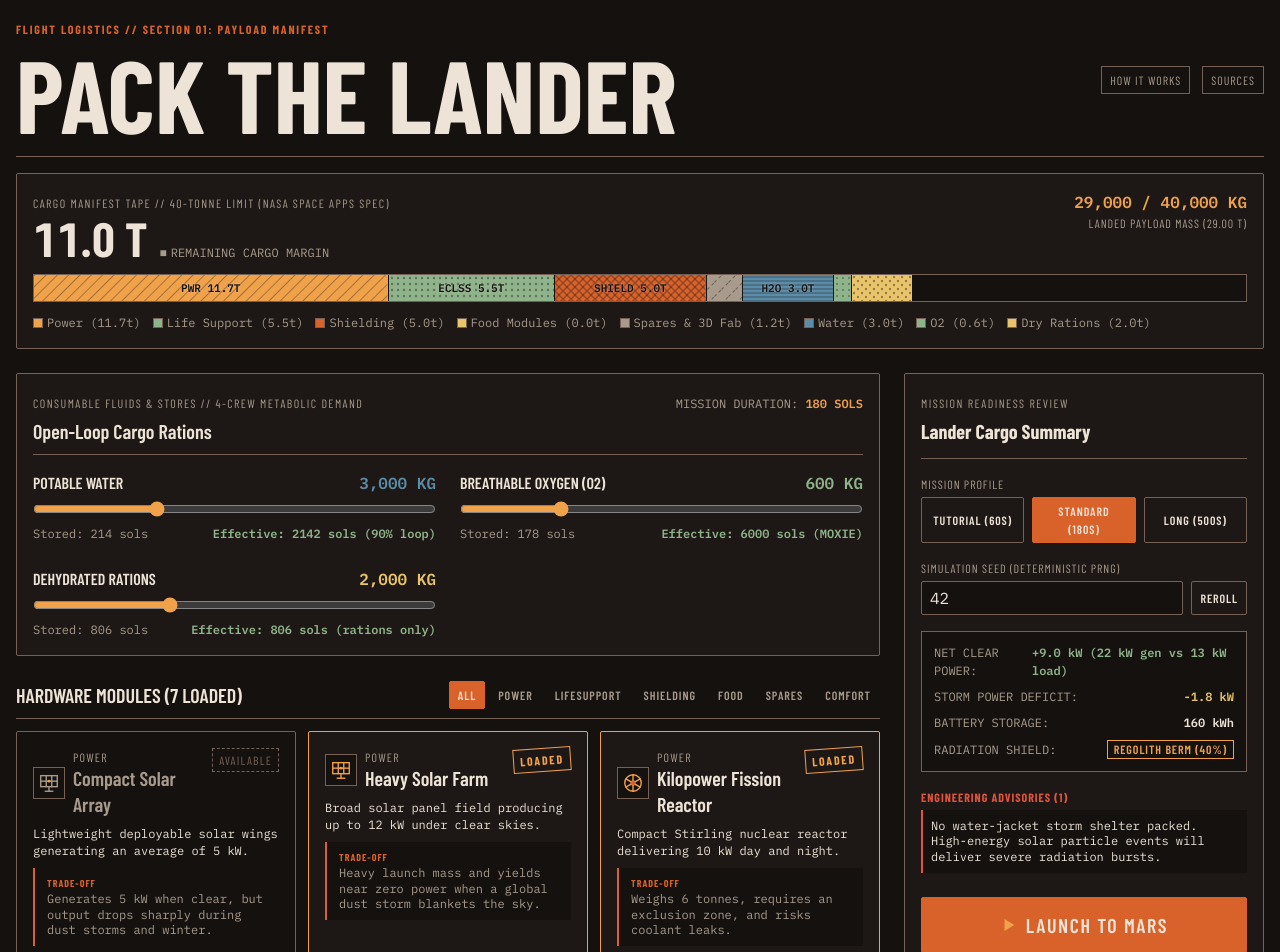
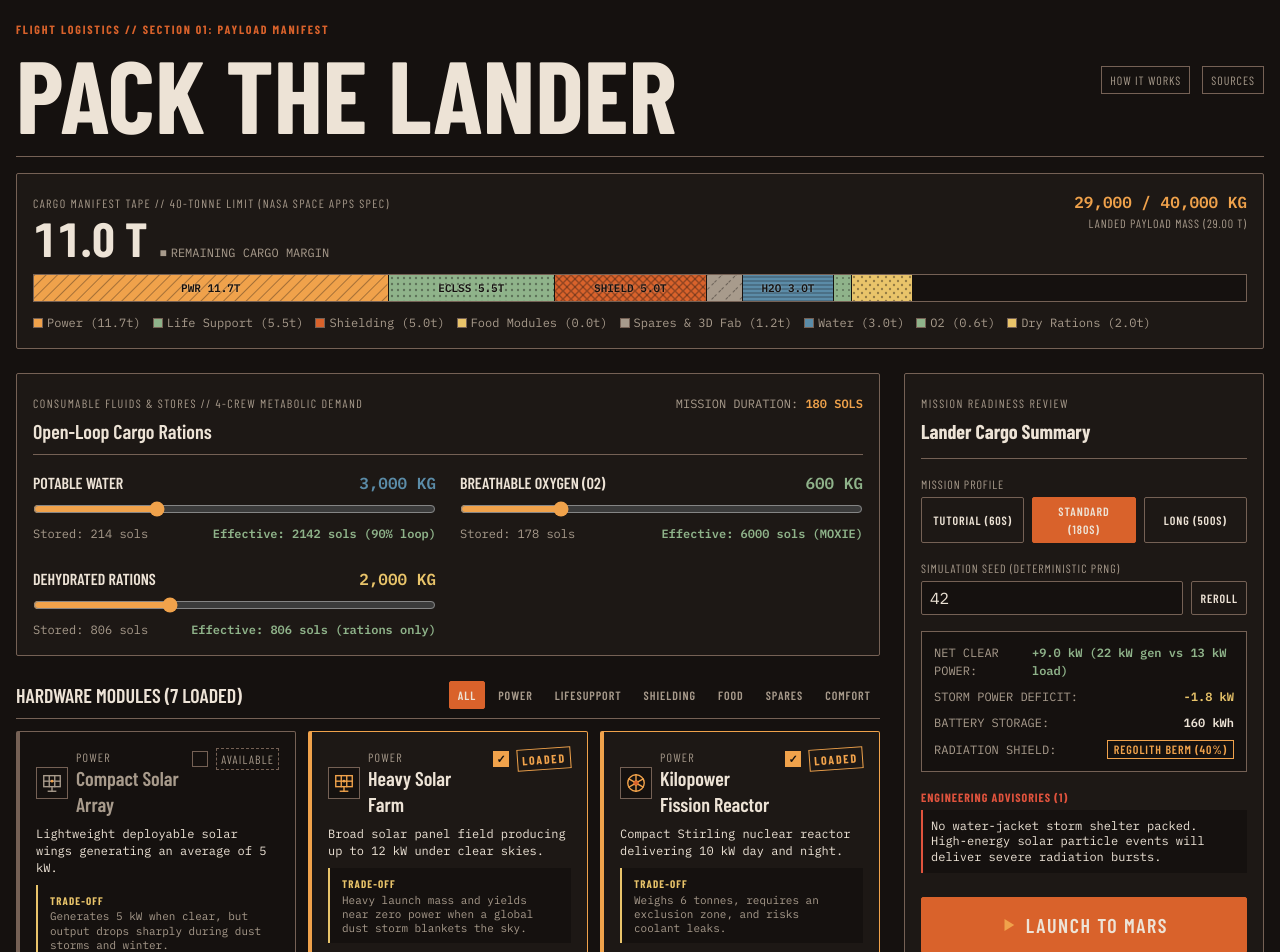
Before and after one commit to RajatSharma404/outpost-zero, a Next.js app: page /pack in a window 1280 px wide. Shown: the top 952 px of the page. Built offline with nearby package versions, Linux system fonts and the light colour scheme.

Commit message:
feat(pack): add checkbox affordance, tabular numerals, and trade-off labels to ItemCard

```diff
--- a/components/pack/ItemCard.tsx
+++ b/components/pack/ItemCard.tsx
@@ -44,6 +44,7 @@ export const ItemCard: React.FC<ItemCardProps> = ({ item, isPacked, onToggle })
       role="button"
       tabIndex={0}
       aria-pressed={isPacked}
+      aria-label={`${item.name}, category ${item.category}, mass ${item.massKg} kilograms, power ${powerDisplay}. Status: ${isPacked ? 'Loaded in manifest' : 'Unloaded'}`}
       onClick={() => onToggle(item.id)}
       onKeyDown={(e) => {
         if (e.key === ' ' || e.key === 'Enter') {
@@ -54,6 +55,7 @@ export const ItemCard: React.FC<ItemCardProps> = ({ item, isPacked, onToggle })
       style={{
         backgroundColor: isPacked ? 'var(--basalt-2)' : 'var(--basalt)',
         border: `1px solid ${isPacked ? 'var(--ember)' : 'var(--rule)'}`,
+        borderLeft: isPacked ? '4px solid var(--ember)' : '4px solid var(--rule)',
         borderRadius: 'var(--r-1)',
         padding: 'var(--space-4)',
         cursor: 'pointer',
@@ -66,7 +68,7 @@ export const ItemCard: React.FC<ItemCardProps> = ({ item, isPacked, onToggle })
         outline: 'none',
       }}
     >
-      {/* Top Header: Icon + Category + Stamped LOADED Mark */}
+      {/* Top Header: Icon + Category + Checkbox Affordance + Stamped LOADED Mark */}
       <div>
         <div
           style={{
@@ -74,6 +76,7 @@ export const ItemCard: React.FC<ItemCardProps> = ({ item, isPacked, onToggle })
             justifyContent: 'space-between',
             alignItems: 'flex-start',
             marginBottom: 'var(--space-2)',
+            gap: 'var(--space-2)',
           }}
         >
           <div style={{ display: 'flex', alignItems: 'center', gap: 'var(--space-2)' }}>
@@ -115,7 +118,28 @@ export const ItemCard: React.FC<ItemCardProps> = ({ item, isPacked, onToggle })
             </div>
           </div>
 
-          {/* Stamped LOADED mark (not a soft checkmark) */}
+          {/* Checkbox Affordance + Stamp */}
+          <div style={{ display: 'flex', alignItems: 'center', gap: 'var(--space-2)', flexShrink: 0 }}>
+            <div
+              aria-hidden="true"
+              style={{
+                width: '16px',
+                height: '16px',
+                border: `1.5px solid ${isPacked ? 'var(--ember)' : 'var(--rule)'}`,
+                backgroundColor: isPacked ? 'var(--ember)' : 'transparent',
+                display: 'flex',
+                alignItems: 'center',
+                justifyContent: 'center',
+                color: 'var(--basalt)',
+                fontSize: 'var(--fs-detail)',
+                fontWeight: 800,
+                fontFamily: 'var(--font-mono)',
+                borderRadius: 'var(--r-0)',
+              }}
+            >
+              {isPacked ? '✓' : ''}
+            </div>
+
             {isPacked ? (
               <span
                 style={{
@@ -125,7 +149,7 @@ export const ItemCard: React.FC<ItemCardProps> = ({ item, isPacked, onToggle })
                   letterSpacing: '0.15em',
                   color: 'var(--ember)',
                   border: '1.5px solid var(--ember)',
-                padding: '2px 6px',
+                  padding: '1px var(--space-1)',
                   transform: 'rotate(-4deg)',
                   display: 'inline-block',
                   textTransform: 'uppercase',
@@ -139,15 +163,16 @@ export const ItemCard: React.FC<ItemCardProps> = ({ item, isPacked, onToggle })
                   fontFamily: 'var(--font-condensed)',
                   fontSize: 'var(--fs-label)',
                   letterSpacing: '0.1em',
-                color: 'var(--rule)',
+                  color: 'var(--ink-dim)',
                   border: '1px dashed var(--rule)',
-                padding: '2px 6px',
+                  padding: '1px var(--space-1)',
                   textTransform: 'uppercase',
                 }}
               >
                 AVAILABLE
               </span>
             )}
+          </div>
         </div>
 
         {/* Blurb */}
@@ -167,7 +192,7 @@ export const ItemCard: React.FC<ItemCardProps> = ({ item, isPacked, onToggle })
         <div
           style={{
             backgroundColor: 'var(--basalt)',
-            borderLeft: '2px solid var(--oxide)',
+            borderLeft: '2px solid var(--caution)',
             padding: 'var(--space-2) var(--space-3)',
             marginBottom: 'var(--space-3)',
           }}
@@ -175,10 +200,10 @@ export const ItemCard: React.FC<ItemCardProps> = ({ item, isPacked, onToggle })
           <span
             style={{
               fontFamily: 'var(--font-condensed)',
-              fontSize: 'var(--fs-caption)',
+              fontSize: 'var(--fs-detail)',
               textTransform: 'uppercase',
               letterSpacing: '0.1em',
-              color: 'var(--oxide)',
+              color: 'var(--caution)',
               display: 'block',
               fontWeight: 700,
             }}
@@ -188,7 +213,7 @@ export const ItemCard: React.FC<ItemCardProps> = ({ item, isPacked, onToggle })
           <span
             style={{
               fontFamily: 'var(--font-mono)',
-              fontSize: 'var(--fs-label)',
+              fontSize: 'var(--fs-detail)',
               color: 'var(--ink-dim)',
               lineHeight: 1.3,
               display: 'block',
@@ -199,8 +224,9 @@ export const ItemCard: React.FC<ItemCardProps> = ({ item, isPacked, onToggle })
         </div>
       </div>
 
-      {/* Footer: Mass & Power specs */}
+      {/* Footer: Mass & Power specs with tabular numerals */}
       <div
+        className="tabular-nums"
         style={{
           display: 'flex',
           justifyContent: 'space-between',
```
Lines whose indentation alone changed are shown as unchanged.
